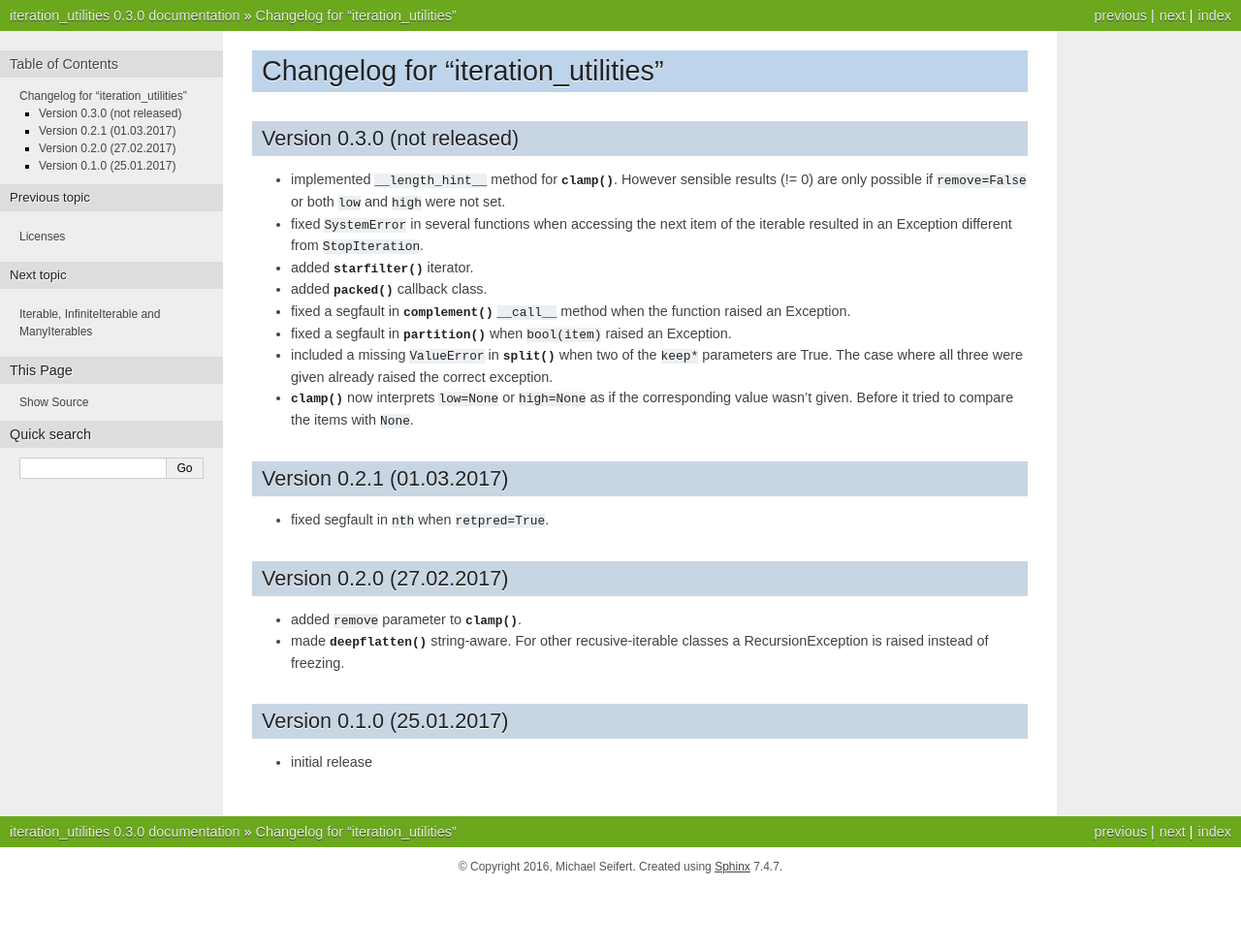
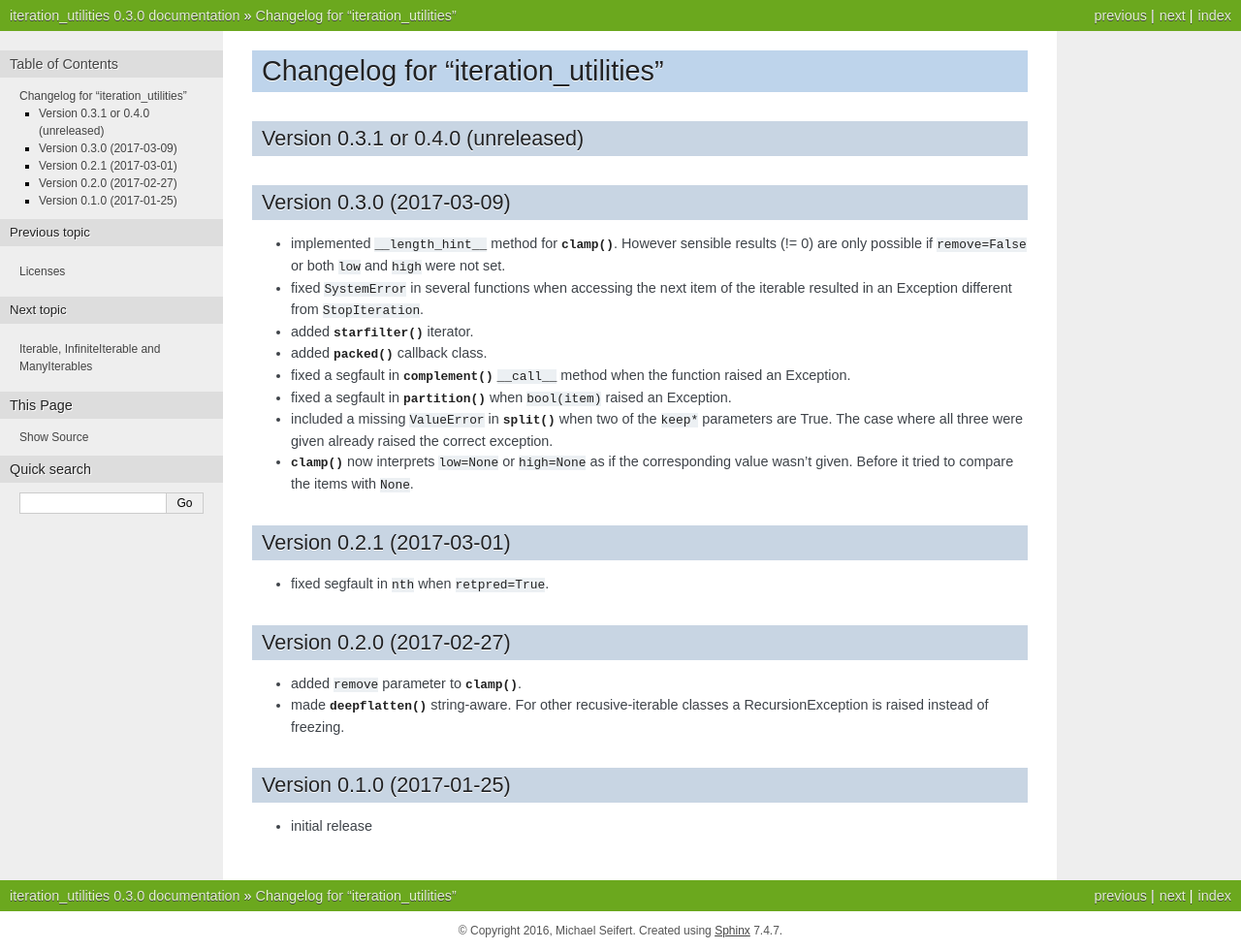
Before and after one commit to MSeifert04/iteration_utilities, a Sphinx documentation site: the page built from docs/CHANGES.rst, in a window 1280 px wide. Shown: the whole page at 97% size. Built offline with Sphinx 7.4.7, drawn with Linux system fonts in a browser that asks for light colours; before the commit the page ends 914 px from its top, so only the background shows below that.

Commit message:
updated changelog

```diff
--- a/docs/CHANGES.rst
+++ b/docs/CHANGES.rst
@@ -2,8 +2,12 @@ Changelog for "iteration_utilities"
 -----------------------------------
 
 
-Version 0.3.0 (not released)
-^^^^^^^^^^^^^^^^^^^^^^^^^^^^
+Version 0.3.1 or 0.4.0 (unreleased)
+^^^^^^^^^^^^^^^^^^^^^^^^^^^^^^^^^^^
+
+
+Version 0.3.0 (2017-03-09)
+^^^^^^^^^^^^^^^^^^^^^^^^^^
 
 - implemented ``__length_hint__`` method for :py:func:`~iteration_utilities.clamp`.
   However sensible results (!= 0) are only possible if ``remove=False`` or
@@ -31,13 +35,13 @@ Version 0.3.0 (not released)
   compare the items with ``None``.
 
 
-Version 0.2.1 (01.03.2017)
+Version 0.2.1 (2017-03-01)
 ^^^^^^^^^^^^^^^^^^^^^^^^^^
 
 - fixed segfault in ``nth`` when ``retpred=True``.
 
 
-Version 0.2.0 (27.02.2017)
+Version 0.2.0 (2017-02-27)
 ^^^^^^^^^^^^^^^^^^^^^^^^^^
 
 - added ``remove`` parameter to :py:func:`~iteration_utilities.clamp`.
@@ -45,7 +49,7 @@ Version 0.2.0 (27.02.2017)
   recusive-iterable classes a RecursionException is raised instead of freezing.
 
 
-Version 0.1.0 (25.01.2017)
+Version 0.1.0 (2017-01-25)
 ^^^^^^^^^^^^^^^^^^^^^^^^^^
 
 - initial release
```
